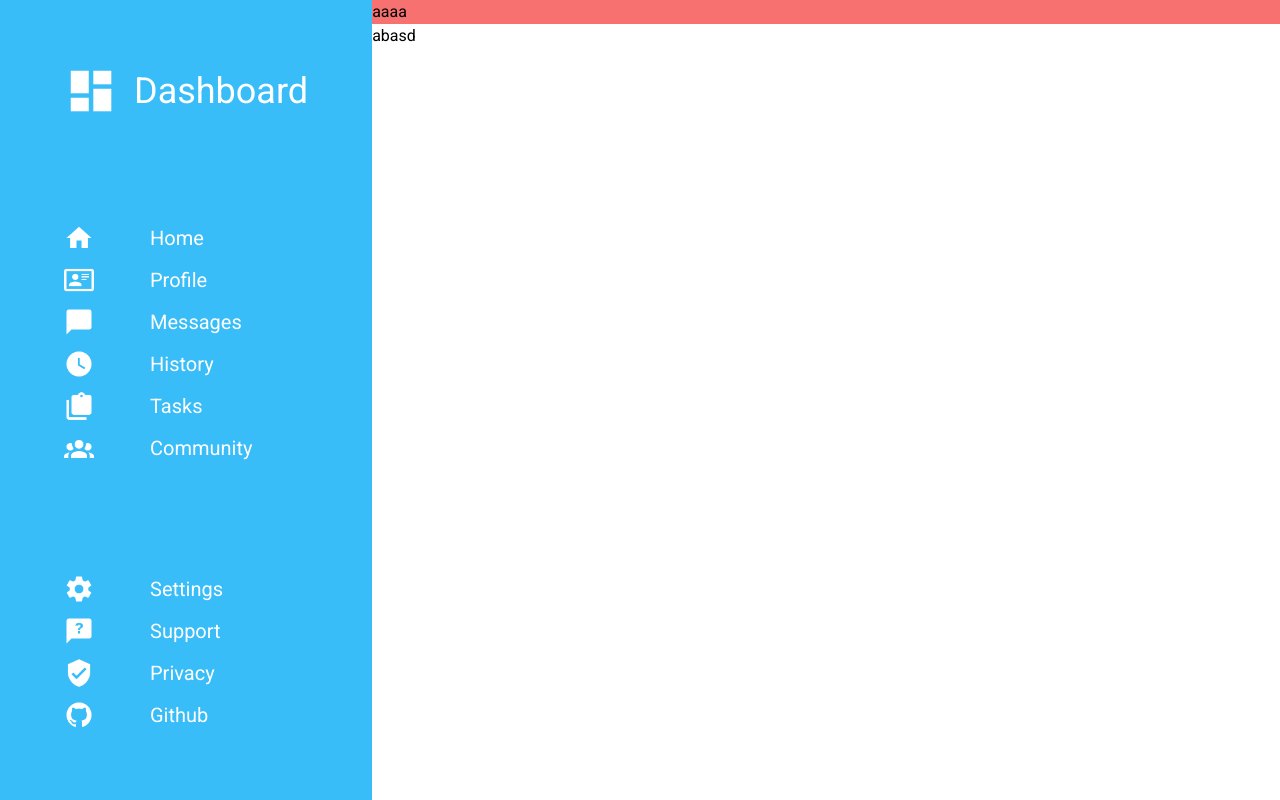
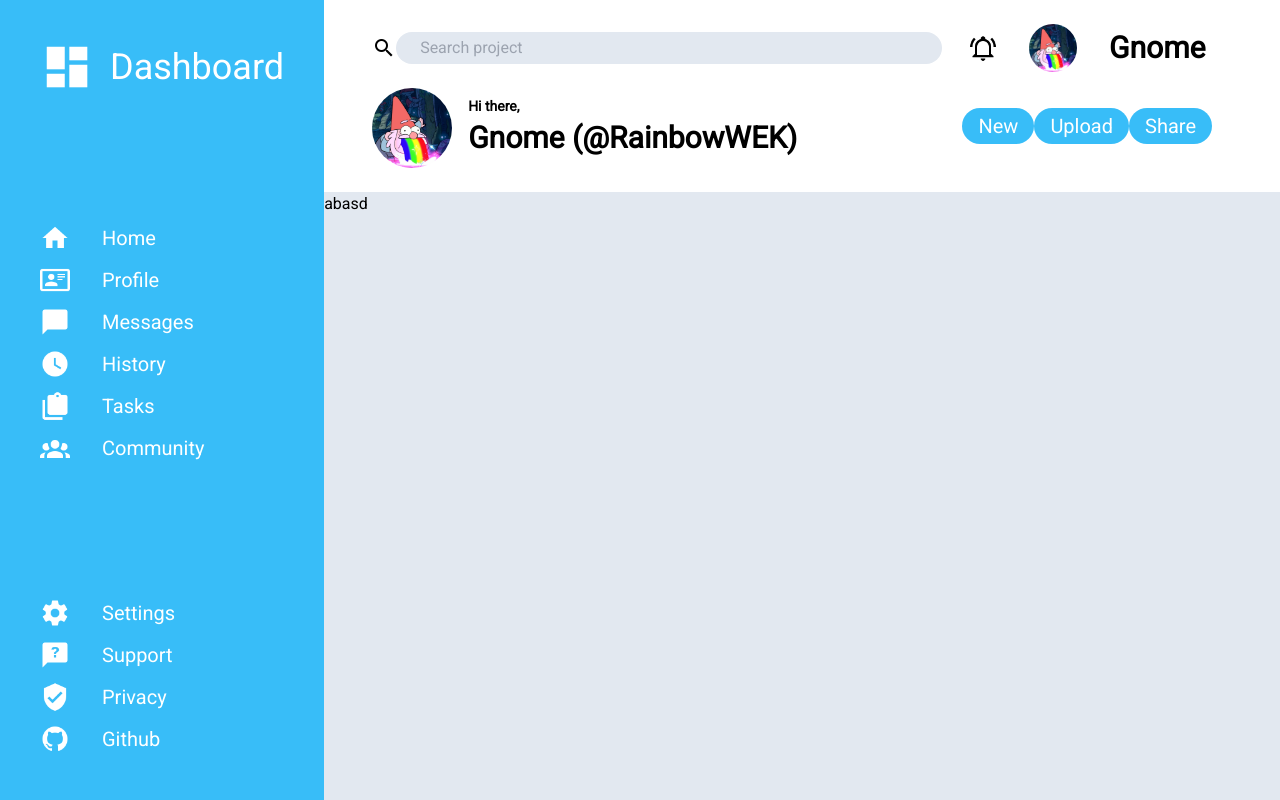
Before and after one commit to CozmaRares/odin-project-dashboard, a website: page index.html in a window 1280 px wide. Drawn offline with Linux system fonts and the light colour scheme.

Commit message:
style header

```diff
--- a/index.html
+++ b/index.html
@@ -8,67 +8,111 @@
     <link rel="stylesheet" href="src/styles.css" />
   </head>
   <body>
-    <nav
-      class="bg-sky-400 text-white p-16 text-xl flex justify-between flex-col min-w-fit row-span-full"
-    >
+    <nav class="bg-sky-400 text-white text-xl w-fit row-span-full">
+      <div class="flex justify-between flex-col h-[100vh] w-fit p-10">
         <h1 class="text-4xl flex gap-4 items-center">
           <img src="assets/view-dashboard.png" alt="dashboard image" />
           Dashboard
         </h1>
         <ul>
           <li>
+            <a href="#">Home</a>
             <img src="assets/home.png" alt="home image" />
-          <a href="#">Home</a>
           </li>
           <li>
+            <a href="#">Profile</a>
             <img
               src="assets/card-account-details-outline.png"
               alt="profile image"
             />
-          <a href="#">Profile</a>
           </li>
           <li>
+            <a href="#">Messages</a>
             <img src="assets/message.png" alt="messages image" />
-          <a href="#">Messages</a>
           </li>
           <li>
+            <a href="#">History</a>
             <img src="assets/clock.png" alt="history image"">
-          <a href="#">History</a>
           </li>
           <li>
+            <a href="#">Tasks</a>
             <img src="assets/clipboard-multiple.png" alt="tasks image" />
-          <a href="#">Tasks</a>
           </li>
           <li>
+            <a href="#">Community</a>
             <img src="assets/account-group.png" alt="community image" />
-          <a href="#">Community</a>
           </li>
         </ul>
         <ul class="">
           <li>
+            <a href="#">Settings</a>
             <img src="assets/cog.png" alt="settings image" />
-          <a href="#">Settings</a>
           </li>
           <li>
+            <a href="#">Support</a>
             <img src="assets/message-question.png" alt="support image" />
-          <a href="#">Support</a>
           </li>
           <li>
+            <a href="#">Privacy</a>
             <img src="assets/shield-check.png" alt="privacy image" />
-          <a href="#">Privacy</a>
           </li>
           <li>
-          <img src="assets/github.png" alt="github image" />
             <a
               href="https://github.com/CozmaRares/odin-project-dashboard"
               target="_blank"
               rel="noopener noreferrer"
               >Github</a
             >
+            <img src="assets/github.png" alt="github image" />
           </li>
         </ul>
+      </div>
     </nav>
-    <header class="bg-red-400">aaaa</header>
-    <main>abasd</main>
+    <header class="bg-white grid grid-cols-[2fr,1fr] auto-rows-auto px-12 py-6">
+      <div class="flex items-center">
+        <label for="search" class="cursor-pointer">
+          <img src="assets/magnify.png" alt="search icon" />
+        </label>
+        <input
+          type="text"
+          name="search"
+          id="search"
+          placeholder="Search project"
+          autocomplete="off"
+          class="bg-slate-200 rounded-[50rem] px-6 py-1 flex-1 outline-none"
+        />
+      </div>
+      <div class="flex justify-center items-center gap-8">
+        <img
+          class="bell h-7"
+          src="assets/bell-ring-outline.png"
+          alt="bell icon"
+        />
+        <img
+          src="assets/gnome.jpg"
+          alt="profile picture"
+          class="h-12 rounded-[50rem]"
+        />
+        <p class="inline text-3xl font-bold">Gnome</p>
+      </div>
+
+      <div
+        class="mt-4 grid grid-cols-[auto,1fr] grid-rows-[auto,1fr] gap-x-4 gap-y-1"
+      >
+        <img
+          src="assets/gnome.jpg"
+          alt="profile picture"
+          class="h-20 rounded-[50rem] row-span-full"
+        />
+        <p class="text-sm font-semibold mt-2">Hi there,</p>
+        <p class="text-3xl font-extrabold">Gnome (@RainbowWEK)</p>
+      </div>
+      <div class="flex justify-between items-center p-5 pt-8">
+        <button class="tw-header-btn">New</button>
+        <button class="tw-header-btn">Upload</button>
+        <button class="tw-header-btn">Share</button>
+      </div>
+    </header>
+    <main class="bg-slate-200">abasd</main>
   </body>
 </html>
--- a/src/styles.css
+++ b/src/styles.css
@@ -20,18 +20,15 @@ nav ul li {
   align-items: center;
   width: fit-content;
   padding: 0.375rem 0;
+  flex-direction: row-reverse;
 }
 
 nav ul li img {
   transition: transform 300ms ease;
 }
 
-nav ul li:hover img {
-  transform: rotate(360deg);
-}
-
 nav ul li a {
-  padding: 0 2rem;
+  padding: 0 0.5rem;
 }
 
 nav ul li a:hover {
@@ -40,3 +37,31 @@ nav ul li a:hover {
   border-bottom: var(--border-width) solid white;
   margin-bottom: calc(-1 * var(--border-width));
 }
+
+nav ul li a:hover + img {
+  transform: rotate(360deg);
+}
+
+.bell:hover {
+  --tilt: 30deg;
+  animation: sway 200ms 2;
+  cursor: pointer;
+}
+
+@keyframes sway {
+  0% {
+    transform: rotate(0deg);
+  }
+  25% {
+    transform: rotate(calc(-1 * var(--tilt)));
+  }
+  50% {
+    transform: rotate(0deg);
+  }
+  75% {
+    transform: rotate(var(--tilt));
+  }
+  100% {
+    transform: rotate(0deg);
+  }
+}
--- a/tailwind.config.js
+++ b/tailwind.config.js
@@ -1,6 +1,6 @@
 /** @type {import('tailwindcss').Config} */
 module.exports = {
-  content: ["./src/**/*.{html,js}"],
+  content: ["./src/**/*.{html,js}", "index.html"],
   theme: {
     extend: {}
   },
```
Also changed, not shown: assets/bell-ring-outline.png (added), assets/gnome.jpg (added), assets/magnify.png (added), dist/tailwind.css, 1 other file. Lines whose indentation alone changed are shown as unchanged.
